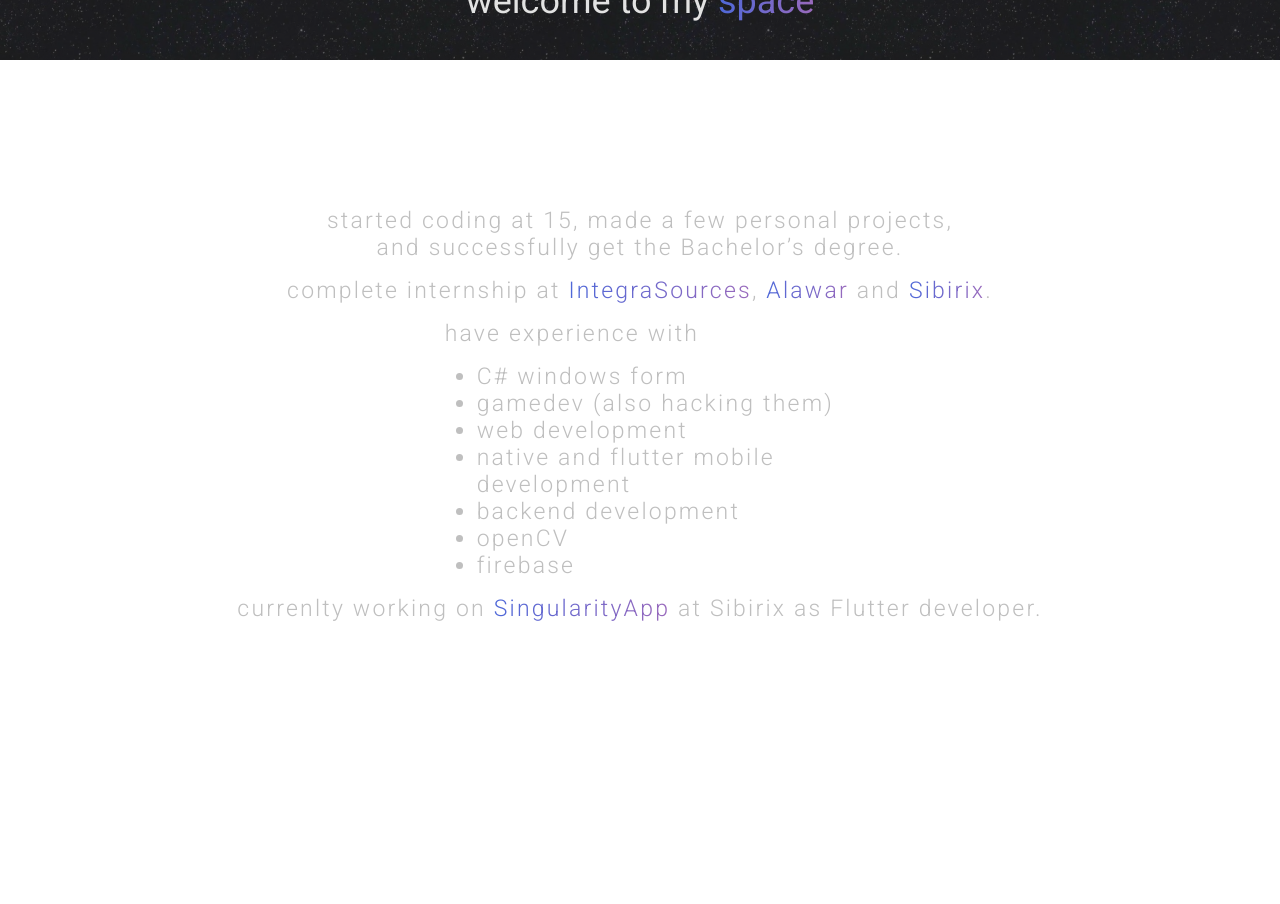
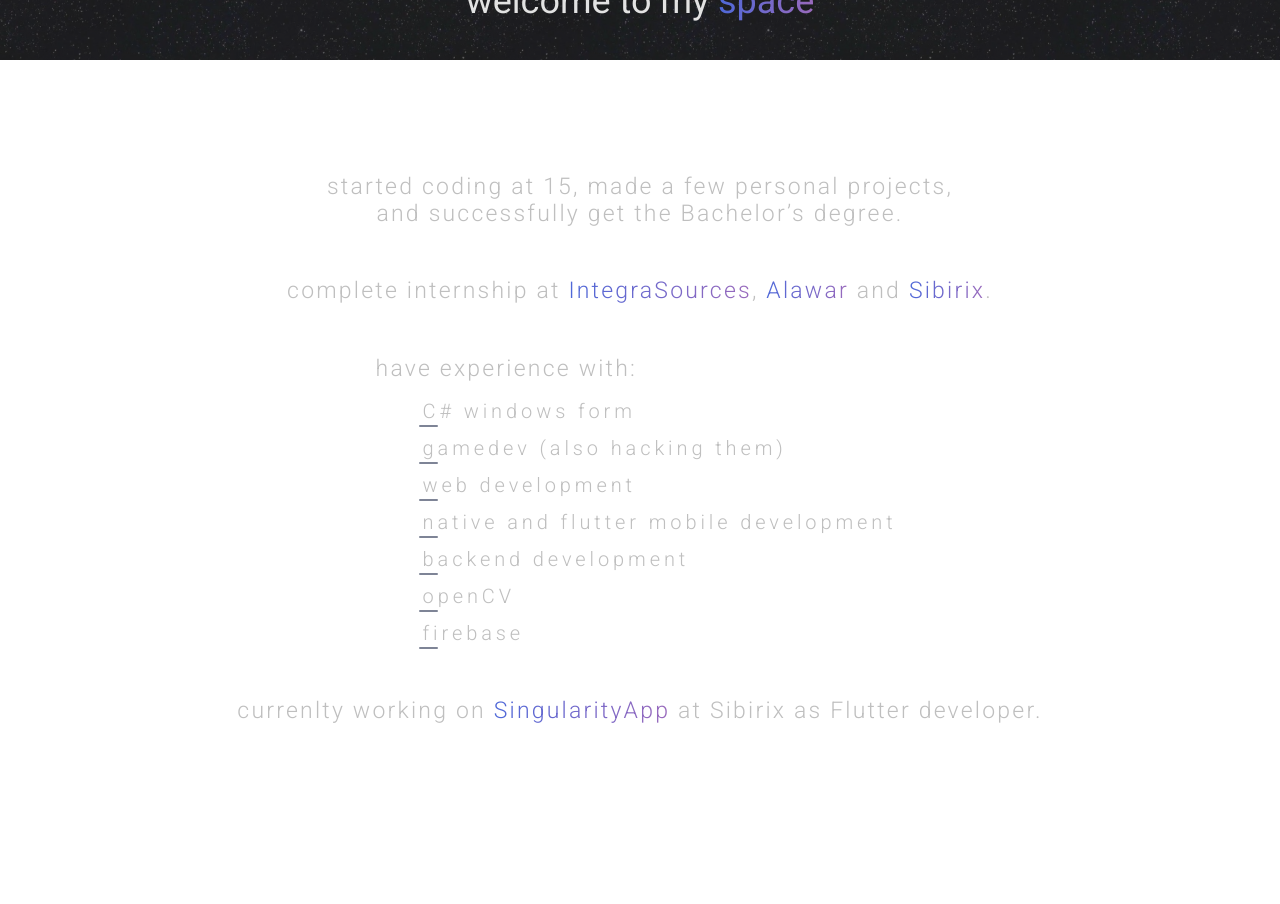
Before and after one commit to IgorKhramtsov/maweb, a Vue app: page / in a window 1280 px wide. Shown: the part 740-1644 px from the top of the page. Built offline with nearby package versions, Linux system fonts and the light colour scheme.

Commit message:
*about layouting

```diff
--- a/src/components/About.vue
+++ b/src/components/About.vue
@@ -16,8 +16,8 @@
         </p>
       </div>
       <div class="row justify-content-center">
-        <div class="col-md-6 experience">
-          <p>have experience with</p>
+        <div class="col-md-8 experience">
+          <p>have experience with:</p>
           <ul>
             <li>C# windows form</li>
             <li>gamedev (also hacking them)</li>
@@ -60,6 +60,10 @@
     font-size: 23px;
     line-height: 27px;
     letter-spacing: 0.096em;
+    margin-top: 1.5em;
+    .row {
+      margin-top: 1.5em;
+    }
     p {
       &.internships {
         display: inline-block;
@@ -73,5 +77,27 @@
 }
 .experience {
   text-align: left;
+  ul {
+    margin-left: 15px;
+    li {
+      list-style: none;
+      position: relative;
+      display: block;
+      font-size: 20px;
+      margin-top: 0.5em;
+      letter-spacing: 0.195em;
+      &::before {
+        content: '';
+        position: absolute;
+        bottom: -2px;
+        left: -4px;
+        display: block;
+        width: 19px;
+        height: 2px;
+        border-radius: 20px;
+        background-color: #7e8496;
+      }
+    }
+  }
 }
 </style>
--- a/src/components/Portfolio.vue
+++ b/src/components/Portfolio.vue
@@ -176,7 +176,7 @@
       li {
         display: inline-block;
         font-size: 16px;
-        background-color: #324ead;
+        background-color: $can-you-feel-the-love-tonight-start-darker;
         color: #cccccc;
         border-radius: 40px;
         padding: 0 6px 0 8px;
--- a/src/components/StalkerOnlineCheat.vue
+++ b/src/components/StalkerOnlineCheat.vue
@@ -69,8 +69,8 @@
         to sell my cheat through lets name it 'publisher'. Of course
         i agree, and after dialog in skype sent them special version
         of dll with changed author, and with disabled linking.
-        From this and on, you can find some videos, posts and images
-        of people selling this first version of cheat.
+        <!-- pretentious, rewrite --> From this and on, you can find some videos, posts and images
+        of people selling this first version of cheat. <!-- pretentious, rewrite -->
       </p>
       <div class="photoframe video">
         <MacOsWindow title="leaked first version of cheat">
--- a/src/scss/vars.scss
+++ b/src/scss/vars.scss
@@ -4,6 +4,8 @@
 $text-color-light: #484848;
 $background-color-light: #E2E2E2;
 
+$can-you-feel-the-love-tonight-start: #4568DC;
+$can-you-feel-the-love-tonight-start-darker: #324ead;
 @mixin can-you-feel-the-love-tonight {
     background: linear-gradient(90deg, #4568DC -12.23%, #B06AB3 129.26%);
 }
```
